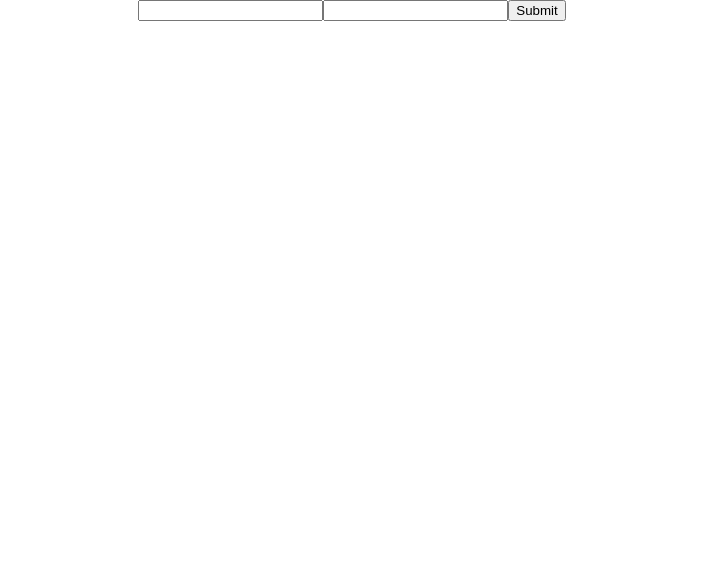
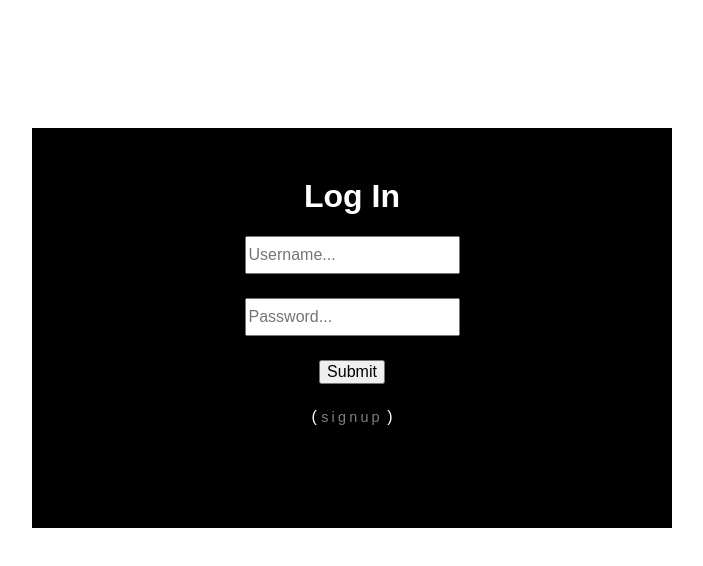
Before and after one commit to katycarr/news_frontend, a React (Create React App) app: page /login in a window 1280 px wide. Shown: the top 566 px of the page, without its empty margins (288-991 px from the left). Built offline with nearby package versions, Linux system fonts and the light colour scheme.

Commit message:
basic styling

```diff
--- a/src/actions/user.js
+++ b/src/actions/user.js
@@ -1,6 +1,6 @@
-export const createUser = ({username, password, password_confirmation}) => {
+export const createUser = ({username, password, password_confirmation}, history) => {
 
-  return (dispatch, history) => {
+  return (dispatch) => {
     let options = {
       method: 'POST',
       headers: {
--- a/src/containers/FilterContainer.js
+++ b/src/containers/FilterContainer.js
@@ -19,8 +19,9 @@ class FilterContainer extends React.Component {
       return <SourceCheckbox key={source} source={source} />
     })
     return(
-      <div>
-        <button onClick={this.toggleVisibility}>Show/hide</button>
+      <div className='source-filter'>
+        <p>Filter by source</p>
+        <a className='toggle-source' onClick={this.toggleVisibility}>{this.state.visible ? 'Hide List' : 'Show List'}</a>
           {this.state.visible ? options : null}
       </div>
     )
--- a/src/containers/HomeContainer.js
+++ b/src/containers/HomeContainer.js
@@ -18,8 +18,8 @@ class HomeContainer extends React.Component {
   render() {
     return(
       <div>
-        <Nav />
         <div className='home-container'>
+          <Nav />
           <TopicsContainer />
           <ArticleContainer />
         </div>
--- a/src/containers/LengthFilter.js
+++ b/src/containers/LengthFilter.js
@@ -10,7 +10,8 @@ class FilterContainer extends React.Component {
 
   render() {
     return(
-      <div>
+      <div className='length-filter'>
+        <p>Filter by length</p>
         <select name='time' value={this.props.length} onChange={this.handleChange}>
           <option value='long'>Long</option>
           <option value='short'>Short</option>
--- a/src/containers/Login.js
+++ b/src/containers/Login.js
@@ -1,7 +1,8 @@
 import React from 'react'
 import { connect } from 'react-redux'
 import { loginUser } from '../actions/user'
-import { withRouter } from 'react-router-dom'
+import { withRouter, Link } from 'react-router-dom'
+import '../stylesheets/Login.css'
 
 class Login extends React.Component {
   state = {
@@ -22,11 +23,15 @@ class Login extends React.Component {
 
   render() {
     return(
-      <form onSubmit={this.handleSubmit}>
-        <input type='text' name='username' value={this.state.username} onChange={this.handleChange}/>
-        <input type='password' name='password' value={this.state.password} onChange={this.handleChange}/>
-        <input type='submit' name='submit'/>
-      </form>
+      <div className='login-container'>
+        <h1>Log In</h1>
+        <form onSubmit={this.handleSubmit}>
+          <input placeholder='Username...' type='text' name='username' value={this.state.username} onChange={this.handleChange}/>
+          <input placeholder='Password...' type='password' name='password' value={this.state.password} onChange={this.handleChange}/>
+          <input type='submit' name='submit'/>
+        </form>
+        <div className='link'>( <Link to='/signup'>signup</Link> )</div>
+      </div>
     )
   }
 }
--- a/src/containers/Signup.js
+++ b/src/containers/Signup.js
@@ -1,7 +1,8 @@
 import React from 'react'
 import { connect } from 'react-redux'
 import { createUser } from '../actions/user'
-import { withRouter } from 'react-router-dom'
+import { withRouter, Link } from 'react-router-dom'
+import '../stylesheets/Login.css'
 
 class Signup extends React.Component {
   state = {
@@ -23,12 +24,17 @@ class Signup extends React.Component {
 
   render() {
     return(
-      <form onSubmit={this.handleSubmit}>
-        <input type='text' name='username' value={this.state.username} onChange={this.handleChange}/>
-        <input type='password' name='password' value={this.state.password} onChange={this.handleChange}/>
-        <input type='password' name='password_confirmation' value={this.state.password_confirmation} onChange={this.handleChange}/>
-        <input type='submit' name='submit'/>
-      </form>
+      <div className='login-container'>
+        <h1>Signup</h1>
+        <form onSubmit={this.handleSubmit}>
+          <input placeholder='Username...' type='text' name='username' value={this.state.username} onChange={this.handleChange}/>
+          <input placeholder='Password...'type='password' name='password' value={this.state.password} onChange={this.handleChange}/>
+          <input placeholder='Confirm password...'type='password' name='password_confirmation' value={this.state.password_confirmation} onChange={this.handleChange}/>
+          <input type='submit' name='submit'/>
+        </form>
+        <div className='link'>( <Link to='/login'>login</Link> )</div>
+      </div>
+
     )
   }
 }
--- a/src/containers/TopicsContainer.js
+++ b/src/containers/TopicsContainer.js
@@ -3,19 +3,24 @@ import { connect } from 'react-redux'
 import {Link} from 'react-router-dom'
 import FilterContainer from './FilterContainer'
 import LengthFilter from './LengthFilter'
+import '../stylesheets/Topics.css'
 
 class TopicsContainer extends React.Component {
 
   render() {
     const topics = this.props.topics.map(topic => {
-      return <li key={topic.id}>{topic.name}</li>
+      return <li class='topic' key={topic.id}>{topic.name}</li>
     })
     return(
       <div className='topics-container'>
-        {topics}
-        <Link to='/topics'>Edit my topics</Link>
+        <h1>My Topics</h1>
+        <div className='link'>( <Link to='/topics'>edit</Link> )</div>
+        <div className='topic-list'>
+          {topics}
+        </div>
+        <h1>Filter Stories</h1>
+        <LengthFilter />
         <FilterContainer />
-        <LengthFilter />
       </div>)
   }
 }
--- a/src/stylesheets/App.css
+++ b/src/stylesheets/App.css
@@ -1,14 +1,14 @@
-div.topics-container {
-  width: 30%;
-  position:absolute;
-  height:100%;
-  background-color:lightblue;
+div.home-container {
+  display:grid;
+  grid-template-columns: 250px auto auto;
+  grid-template-rows: 50px auto;
 }
 
+
 div.articles-container {
+  grid-column: 2 / 4;
+  grid-row: 2 / 3;
   border:1px solid black;
-  width: 70%;
-  margin-left: 30%;
 }
 
 div.article {
@@ -17,6 +17,8 @@ div.article {
 }
 
 div.nav {
+  grid-column: 2 / 4;
+  grid-row: 1 / 2;
   text-align:right;
 }
 
--- /dev/null
+++ b/src/stylesheets/Login.css
@@ -0,0 +1,43 @@
+div.login-container {
+  width:50%;
+  min-width:400px;
+  margin:auto;
+  background-color: black;
+  height:400px;
+  margin-top: 10%;
+  color:white;
+}
+
+div.login-container input {
+  line-height: 2rem;
+  font-size: 1rem;
+}
+
+div.login-container form > * {
+  display:block;
+  margin:auto;
+  margin-bottom:1.5rem;
+}
+
+div.login-container h1 {
+  padding-top: 50px;
+}
+
+div.login-container a {
+  /* color: rgb(77, 0, 153); */
+  color:rgba(255, 255, 255, 0.5);
+  font-size: 0.9rem;
+  letter-spacing: 0.2rem;
+  text-decoration: none;
+  padding-bottom:4px;
+  -o-transition:.5s;
+  -ms-transition:.5s;
+  -moz-transition:.5s;
+  -webkit-transition:.5s;
+  transition:.5s;
+}
+
+div.login-container a:hover {
+  border-bottom: 1px dashed white;
+  color:rgba(255, 255, 255, 0.9);
+}
--- a/src/stylesheets/Topics.css
+++ b/src/stylesheets/Topics.css
@@ -1,14 +1,52 @@
 div.topics-container {
+  background-color:lightblue;
+  grid-column: 1 / 2;
+  grid-row: 1 /3;
+  background-color:lightblue;
   height:100%;
-  background-color:lightblue;
-  flex: auto;
-  flex-grow: 2;
+  /* color:rgb(51, 0, 102); */
+  background-color: black;
+  color:white;
+}
 
+div.topics-container h1 {
+  margin-bottom:5px;
+}
+div.topics-container div.link {
+  margin-bottom: 20px;
+}
+
+div.topics-container a {
+  /* color: rgb(77, 0, 153); */
+  color:rgba(255, 255, 255, 0.5);
+  font-size: 0.9rem;
+  letter-spacing: 0.2rem;
+  text-decoration: none;
+  padding-bottom:4px;
+  -o-transition:.5s;
+  -ms-transition:.5s;
+  -moz-transition:.5s;
+  -webkit-transition:.5s;
+  transition:.5s;
+}
+
+div.topics-container a:hover {
+  border-bottom: 1px dashed white;
+  color:rgba(255, 255, 255, 0.9);
+}
+
+div.topics-container div.topic-list {
+  width:230px;
+  margin:auto;
 }
 
 div.topics-container li.topic {
   list-style-type: none;
   text-align: left;
-  padding: 10px;
+  padding:10px;
   border-bottom: 1px solid grey;
 }
+
+div.topics-container div.length-filter {
+  text-align: center;
+}
```
